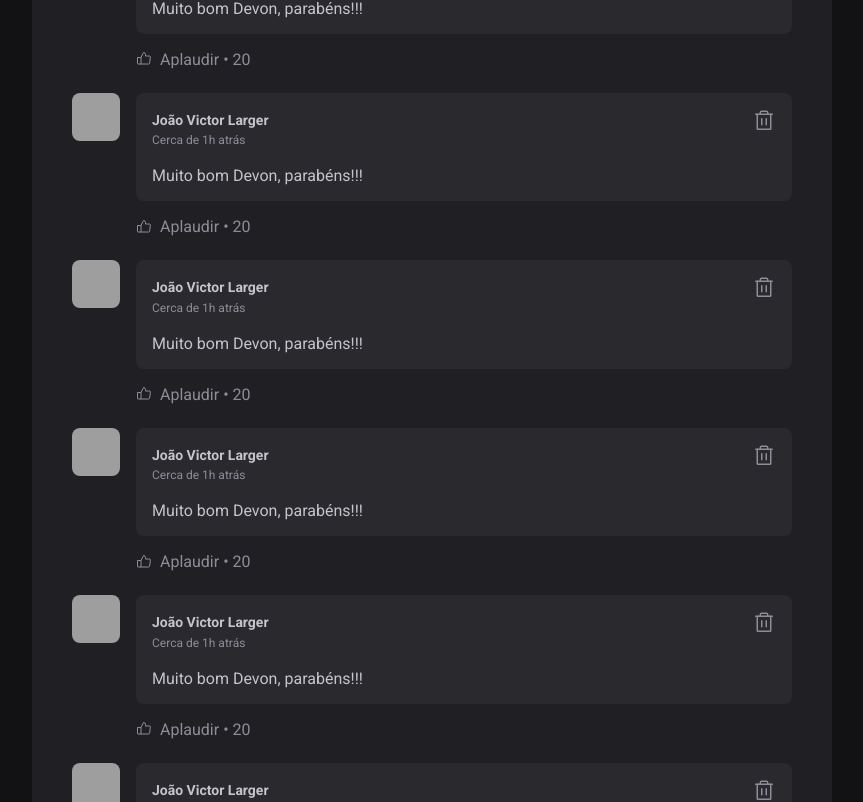
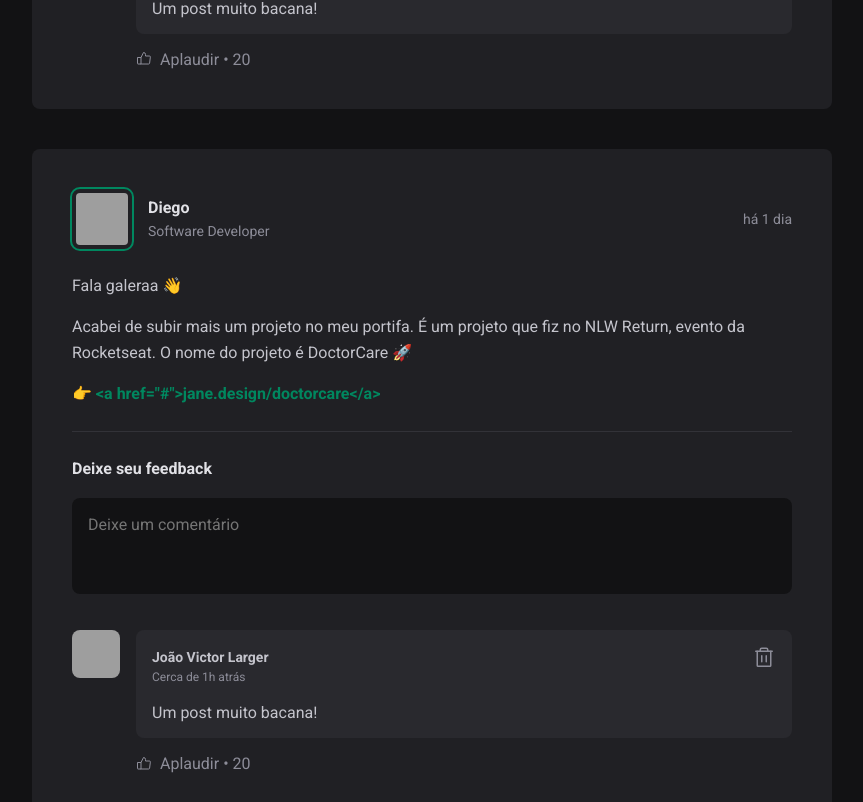
Before and after one commit to jvLarger/ignite-feed, a React (Vite) app: page / in a window 1280 px wide. Shown: the part 660-1462 px from the top of the page, without its empty margins (352-1215 px from the left). Built offline with nearby package versions, Linux system fonts and the light colour scheme; grey boxes are pictures that could not be loaded.

Commit message:
Deletando comentários

```diff
--- a/src/App.jsx
+++ b/src/App.jsx
@@ -67,6 +67,7 @@
           {posts.map(post => {
             return (
               <Post
+                key={post.id}
                 author={post.author}
                 content={post.content}
                 publishedAt={post.publishedAt}
--- a/src/components/Comment.jsx
+++ b/src/components/Comment.jsx
@@ -2,7 +2,12 @@
 import styles from './Comment.module.css'
 import { Avatar } from './Avatar';
 
-export function Comment() {
+export function Comment({comment, onDeleteComment}) {
+
+    function handleDeleteComment() {
+        onDeleteComment(comment);
+    }
+
     return (
         <div className={styles.comment}>
 
@@ -18,12 +23,12 @@
                             <strong>João Victor Larger</strong>
                             <time title='1 de setembro às 17:39h' dateTime="2024-09-01 17:39:00">Cerca de 1h atrás</time>
                         </div>
-                        <button title="Deletar Comentário">
+                        <button onClick={handleDeleteComment} title="Deletar Comentário">
                             <Trash size={24} />
                         </button>
                     </header>
                     <p>
-                        Muito bom Devon, parabéns!!!
+                        {comment}
                     </p>
                 </div>
                 <footer>
--- a/src/components/Post.jsx
+++ b/src/components/Post.jsx
@@ -5,8 +5,15 @@
 import { Comment } from './Comment';
 
 import styles from './Post.module.css'
+import { useState } from 'react';
 
 export function Post({ author, publishedAt, content }) {
+
+    const [comments, setComments] = useState([
+        'Um post muito bacana!'
+    ]);
+
+    const [newCommentText, setNewCommentText] = useState("");
 
     const publishedAtDateFormatted = format(publishedAt, "d 'de' LLLL 'às' HH:mm'h'", {
         locale: ptBr,
@@ -18,43 +25,57 @@
         addSuffix: true,
     })
 
+    function handleNewCommentChange() {
+        setNewCommentText(event.target.value);
+    }
+
+    function handleCreateNewComment() {
+        event.preventDefault();
+        setComments([...comments, newCommentText]);
+        setNewCommentText("");
+    }
+
+    function deleteComment(commentToDelete) {
+
+        const commentsWithoutDeletedOne = comments.filter(comment => {
+            return comment != commentToDelete;
+        });
+
+        setComments(commentsWithoutDeletedOne);
+
+    }
+
     return (
         <article className={styles.post}>
-
             <header>
-
                 <div className={styles.author}>
-
                     <Avatar
                         src={author.avatarUrl}
                     />
-
                     <div className={styles.authorInfo}>
                         <strong>{author.name}</strong>
                         <span>{author.role}</span>
                     </div>
-
                 </div>
-
                 <time title={publishedAtDateFormatted} dateTime={publishedAt.toISOString()}>{publishedAtDateRelativeToNow}</time>
-
             </header>
 
             <div className={styles.content}>
-
                 {content.map(line => {
                     if (line.type === "paragraph") {
-                        return <p>{line.content}</p>
+                        return <p key={line.content}>{line.content}</p>
                     } else {
-                        return <p><a href="#">{line.content}</a></p>
+                        return <p key={line.content}><a href="#">{line.content}</a></p>
                     }
                 })}
             </div>
 
-            <form className={styles.commentForm}>
+            <form onSubmit={handleCreateNewComment} className={styles.commentForm}>
                 <strong>Deixe seu feedback</strong>
                 <textarea
                     placeholder='Deixe um comentário'
+                    value={newCommentText}
+                    onChange={handleNewCommentChange}
                 />
                 <footer>
                     <button type='submit'>
@@ -64,12 +85,15 @@
             </form>
 
             <div className={styles.commentList}>
-                <Comment />
-                <Comment />
-                <Comment />
-                <Comment />
-                <Comment />
-                <Comment />
+                {comments.map((comment) => {
+                    return (
+                        <Comment
+                            key={comment}
+                            comment={comment}
+                            onDeleteComment={deleteComment}
+                        />
+                    )
+                })}
             </div>
 
         </article>
--- a/src/components/Sidebar.jsx
+++ b/src/components/Sidebar.jsx
@@ -5,7 +5,7 @@
 
 export function Sidebar() {
     return (
-        <asside className={styles.sidebar}>
+        <aside className={styles.sidebar}>
 
             <img
                 className={styles.cover}
@@ -25,6 +25,6 @@
                     Editar seu Perfil
                 </a>
             </footer>
-        </asside>
+        </aside>
     );
 }
```
